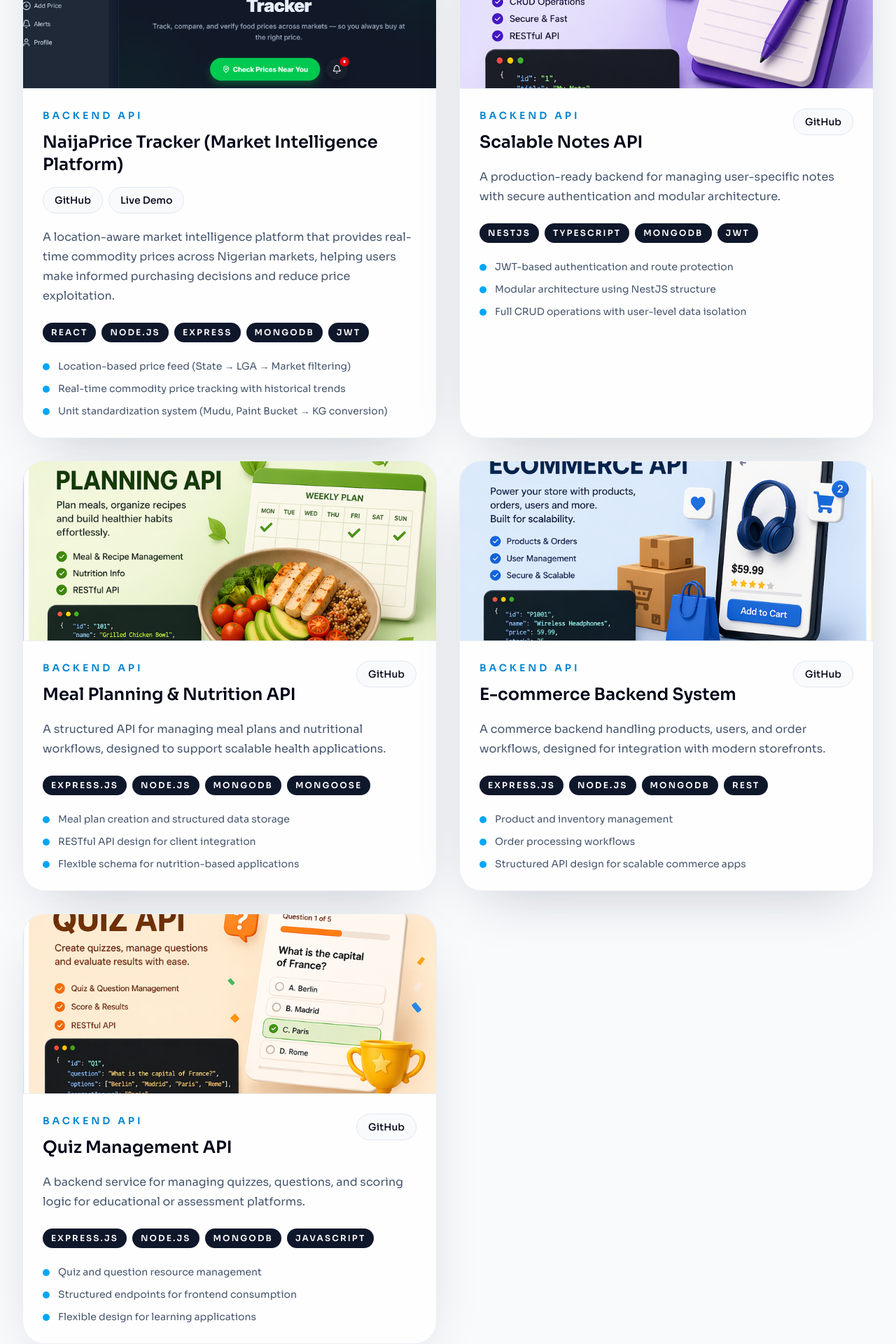
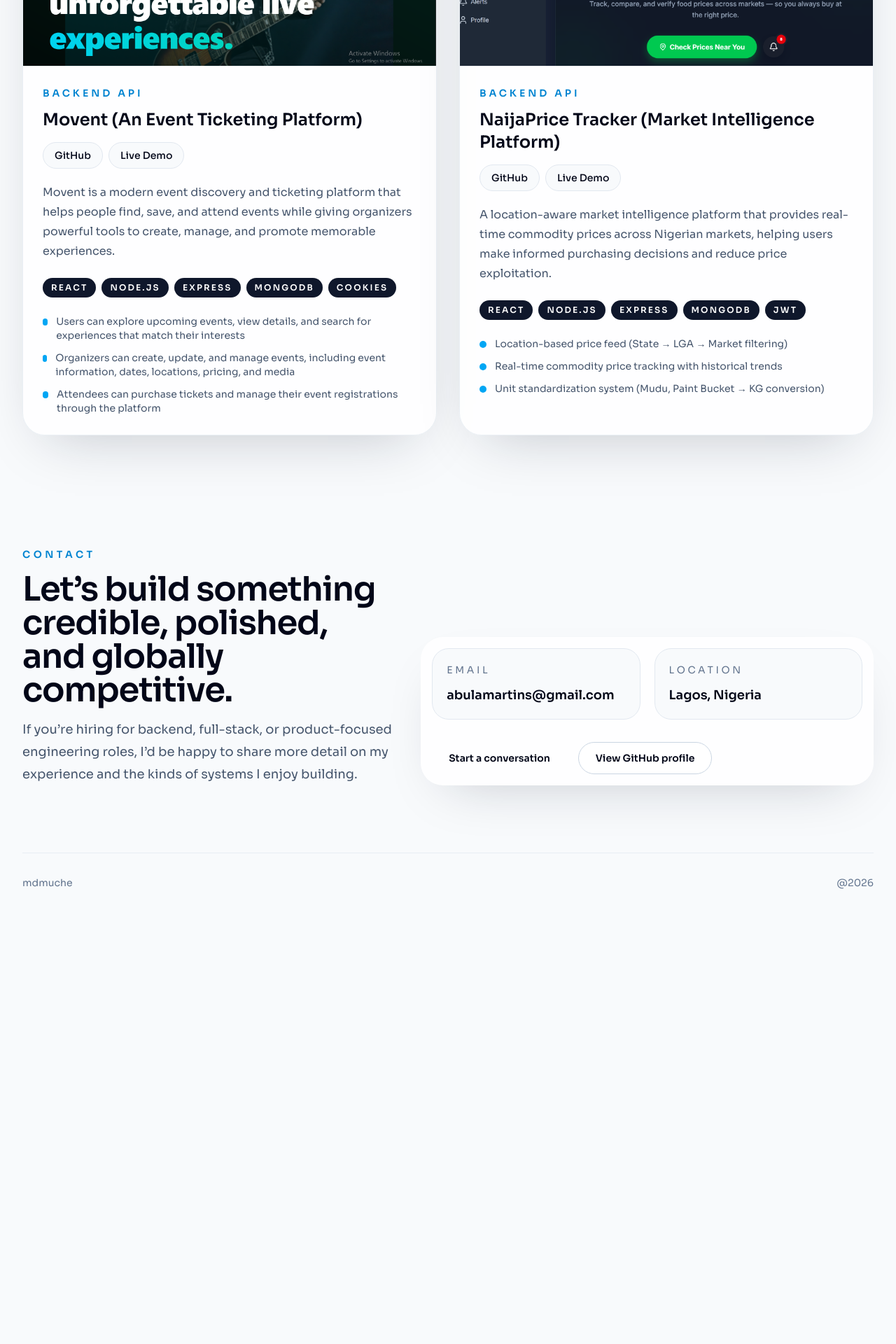
Before and after one commit to mdmuche/ABULAMARTINS, a React (Vite) app: page / in a window 1280 px wide. Shown: the part 2920-4840 px from the top of the page at 70% size. After the commit the page ends 4231 px from the top, so only its background shows below. Built offline with nearby package versions, Linux system fonts and the light colour scheme.

Commit message:
feat: add movent project to portolio card

```diff
--- a/src/components/Projects.jsx
+++ b/src/components/Projects.jsx
@@ -5,7 +5,7 @@ import { useState } from "react";
 export default function Projects({ projects }) {
   const [filter, setFilter] = useState("all");
 
-  const filters = ["all", "fullstack", "backend"];
+  const filters = ["all", "fullstack", "frontend"];
 
   const filteredProjects =
     filter === "all" ? projects : projects.filter((p) => p.type === filter);
@@ -15,7 +15,8 @@ export default function Projects({ projects }) {
         <SectionHeading
           eyebrow="Projects"
           title="Selected Work"
-          description="A combination of fullstack applications and backend systems demonstrating real-world engineering and scalable API design."
+          description="A combination of fullstack and frontend application"
+          // description="A combination of fullstack, frontend applications and backend systems demonstrating real-world engineering and scalable API design."
         />
         {/* FILTER TABS */}
         <div className="mt-10 flex flex-wrap gap-3">
--- a/src/data/portfolio.js
+++ b/src/data/portfolio.js
@@ -72,8 +72,30 @@ export const skillGroups = [
 export const projects = [
   // Fullstack
   {
+    title: "Movent (An Event Ticketing Platform)",
+    type: "fullstack",
+    description:
+      "Movent is a modern event discovery and ticketing platform that helps people find, save, and attend events while giving organizers powerful tools to create, manage, and promote memorable experiences.",
+    techStack: ["React", "Node.js", "Express", "MongoDB", "Cookies"],
+    features: [
+      "Users can explore upcoming events, view details, and search for experiences that match their interests",
+      "Organizers can create, update, and manage events, including event information, dates, locations, pricing, and media",
+      "Attendees can purchase tickets and manage their event registrations through the platform",
+      "Users have access to a dashboard displaying their activity, purchased tickets, saved events, and account information",
+      "Users can bookmark events they are interested in and revisit them later.",
+      "Users can update their profile, bio, profile picture, notification preferences, and language settings",
+      "Different user roles (such as attendees, organizers, and administrators) have access to specific features and permissions.",
+      "The platform includes email verification, password reset functionality, notification preferences, and account recovery/reactivation during the account grace periodGeolocation and geofencing for accurate market detection.",
+    ],
+    liveDemo: "https://joinmovent.com",
+    githubUrl: "https://github.com/mdmuche/movent-frontend",
+    image: "/img/movent-landing.PNG",
+  },
+
+  // Frontend
+  {
     title: "NaijaPrice Tracker (Market Intelligence Platform)",
-    type: "fullstack",
+    type: "frontend",
     description:
       "A location-aware market intelligence platform that provides real-time commodity prices across Nigerian markets, helping users make informed purchasing decisions and reduce price exploitation.",
     techStack: ["React", "Node.js", "Express", "MongoDB", "JWT"],
@@ -91,64 +113,63 @@ export const projects = [
     githubUrl: "https://github.com/mdmuche/naijaprice-frontend",
     image: "/img/naipricehome.PNG",
   },
-
   // Backend
-  {
-    title: "Scalable Notes API",
-    type: "backend",
-    description:
-      "A production-ready backend for managing user-specific notes with secure authentication and modular architecture.",
-    techStack: ["NestJS", "TypeScript", "MongoDB", "JWT"],
-    features: [
-      "JWT-based authentication and route protection",
-      "Modular architecture using NestJS structure",
-      "Full CRUD operations with user-level data isolation",
-    ],
-    githubUrl: "https://github.com/mdmuche/notes-api",
-    image: "/img/notes-api.png",
-  },
-  {
-    title: "Meal Planning & Nutrition API",
-    type: "backend",
-    description:
-      "A structured API for managing meal plans and nutritional workflows, designed to support scalable health applications.",
-    techStack: ["Express.js", "Node.js", "MongoDB", "Mongoose"],
-    features: [
-      "Meal plan creation and structured data storage",
-      "RESTful API design for client integration",
-      "Flexible schema for nutrition-based applications",
-    ],
-    githubUrl: "https://github.com/mdmuche/meal-planning-api",
-    image: "/img/meal-planning-api.png",
-  },
-  {
-    title: "E-commerce Backend System",
-    type: "backend",
-    description:
-      "A commerce backend handling products, users, and order workflows, designed for integration with modern storefronts.",
-    techStack: ["Express.js", "Node.js", "MongoDB", "REST"],
-    features: [
-      "Product and inventory management",
-      "Order processing workflows",
-      "Structured API design for scalable commerce apps",
-    ],
-    githubUrl: "https://github.com/mdmuche/my-ecommerce-api",
-    image: "/img/ecommerce-api.png",
-  },
-  {
-    title: "Quiz Management API",
-    type: "backend",
-    description:
-      "A backend service for managing quizzes, questions, and scoring logic for educational or assessment platforms.",
-    techStack: ["Express.js", "Node.js", "MongoDB", "JavaScript"],
-    features: [
-      "Quiz and question resource management",
-      "Structured endpoints for frontend consumption",
-      "Flexible design for learning applications",
-    ],
-    githubUrl: "https://github.com/mdmuche/quiz-api",
-    image: "/img/quiz-api.png",
-  },
+  // {
+  //   title: "Scalable Notes API",
+  //   type: "backend",
+  //   description:
+  //     "A production-ready backend for managing user-specific notes with secure authentication and modular architecture.",
+  //   techStack: ["NestJS", "TypeScript", "MongoDB", "JWT"],
+  //   features: [
+  //     "JWT-based authentication and route protection",
+  //     "Modular architecture using NestJS structure",
+  //     "Full CRUD operations with user-level data isolation",
+  //   ],
+  //   githubUrl: "https://github.com/mdmuche/notes-api",
+  //   image: "/img/notes-api.png",
+  // },
+  // {
+  //   title: "Meal Planning & Nutrition API",
+  //   type: "backend",
+  //   description:
+  //     "A structured API for managing meal plans and nutritional workflows, designed to support scalable health applications.",
+  //   techStack: ["Express.js", "Node.js", "MongoDB", "Mongoose"],
+  //   features: [
+  //     "Meal plan creation and structured data storage",
+  //     "RESTful API design for client integration",
+  //     "Flexible schema for nutrition-based applications",
+  //   ],
+  //   githubUrl: "https://github.com/mdmuche/meal-planning-api",
+  //   image: "/img/meal-planning-api.png",
+  // },
+  // {
+  //   title: "E-commerce Backend System",
+  //   type: "backend",
+  //   description:
+  //     "A commerce backend handling products, users, and order workflows, designed for integration with modern storefronts.",
+  //   techStack: ["Express.js", "Node.js", "MongoDB", "REST"],
+  //   features: [
+  //     "Product and inventory management",
+  //     "Order processing workflows",
+  //     "Structured API design for scalable commerce apps",
+  //   ],
+  //   githubUrl: "https://github.com/mdmuche/my-ecommerce-api",
+  //   image: "/img/ecommerce-api.png",
+  // },
+  // {
+  //   title: "Quiz Management API",
+  //   type: "backend",
+  //   description:
+  //     "A backend service for managing quizzes, questions, and scoring logic for educational or assessment platforms.",
+  //   techStack: ["Express.js", "Node.js", "MongoDB", "JavaScript"],
+  //   features: [
+  //     "Quiz and question resource management",
+  //     "Structured endpoints for frontend consumption",
+  //     "Flexible design for learning applications",
+  //   ],
+  //   githubUrl: "https://github.com/mdmuche/quiz-api",
+  //   image: "/img/quiz-api.png",
+  // },
 ];
 
 export const contactDetails = [
```
Also changed, not shown: public/img/movent-landing.PNG (added).
